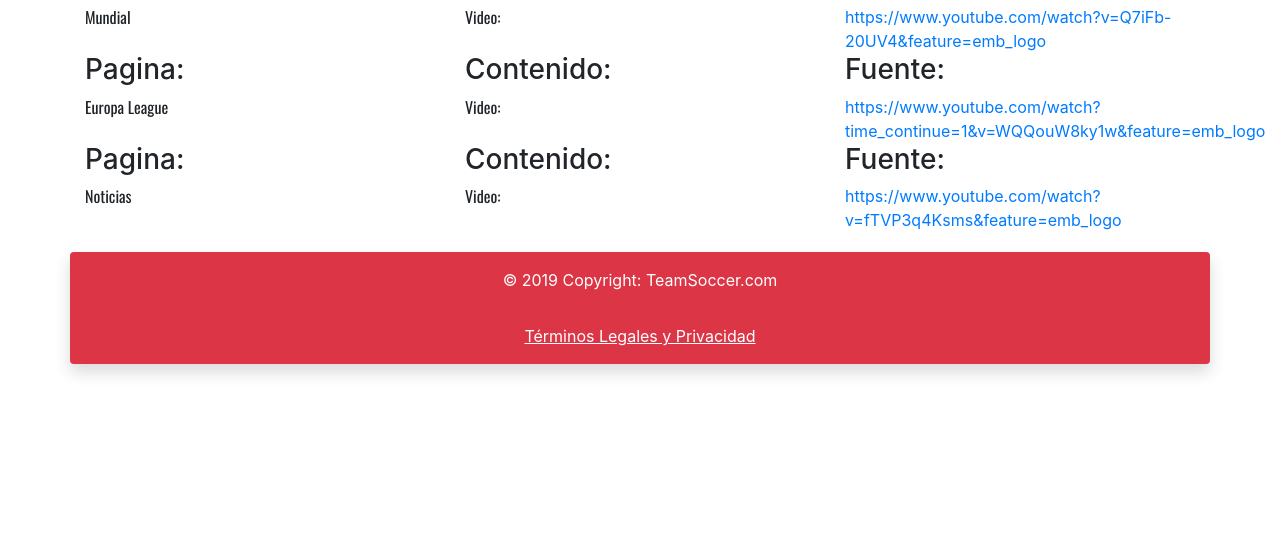
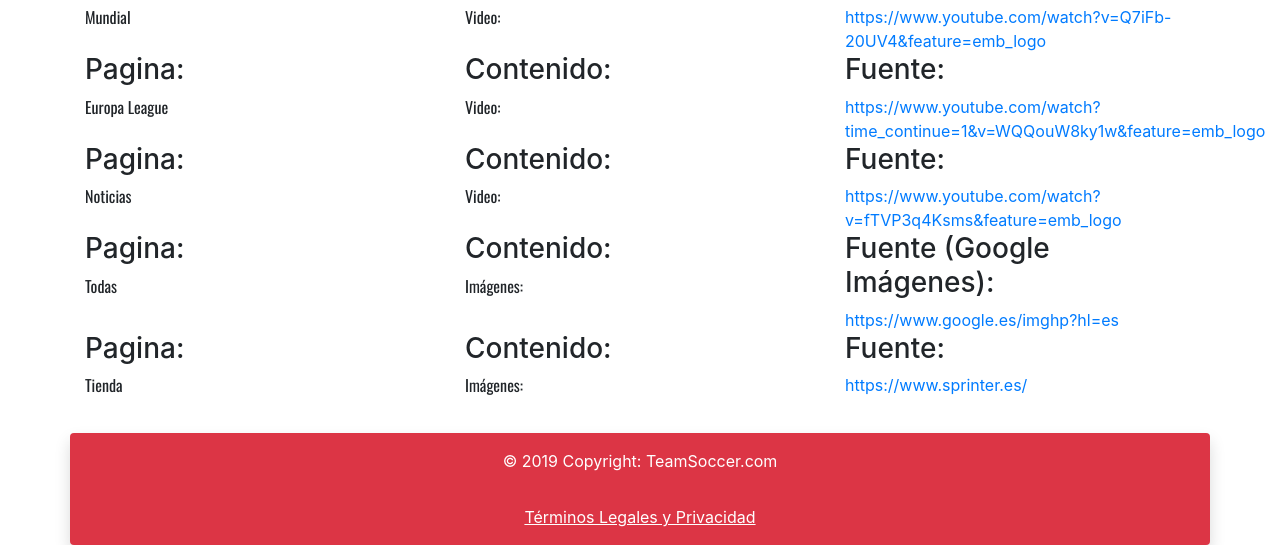
Before and after one commit to antonio0354/TeamSoccer, a PHP site: page /terminosLegales.php in a window 1280 px wide. Shown: the part 342-887 px from the top of the page. Before the commit the page ends 717 px from the top, so only its background shows below. Run offline with PHP 8.4, Linux system fonts and the light colour scheme.

Commit message:
Parte Antonio

```diff
--- a/Proyecto/frameworkTeamSoccer/includes/bodyTerminos.php
+++ b/Proyecto/frameworkTeamSoccer/includes/bodyTerminos.php
@@ -63,3 +63,29 @@
         <h3>Fuente:</h3>
         <a href="https://www.youtube.com/watch?v=fTVP3q4Ksms&feature=emb_logo">https://www.youtube.com/watch?v=fTVP3q4Ksms&feature=emb_logo</a>
     </div>
+
+<div class="col-sm-4">
+        <h3>Pagina:</h3>
+        <p>Todas</p>
+    </div>
+    <div class="col-sm-4">
+        <h3>Contenido:</h3>
+        <p>Imágenes:</p>
+    </div>
+    <div class="col-sm-4">
+        <h3>Fuente (Google Imágenes):</h3>
+        <a href="https://www.google.es/imghp?hl=es">https://www.google.es/imghp?hl=es</a>
+    </div>
+
+<div class="col-sm-4">
+        <h3>Pagina:</h3>
+        <p>Tienda</p>
+    </div>
+    <div class="col-sm-4">
+        <h3>Contenido:</h3>
+        <p>Imágenes:</p>
+    </div>
+    <div class="col-sm-4">
+        <h3>Fuente:</h3>
+        <a href="https://www.sprinter.es/">https://www.sprinter.es/</a>
+    </div>
```
